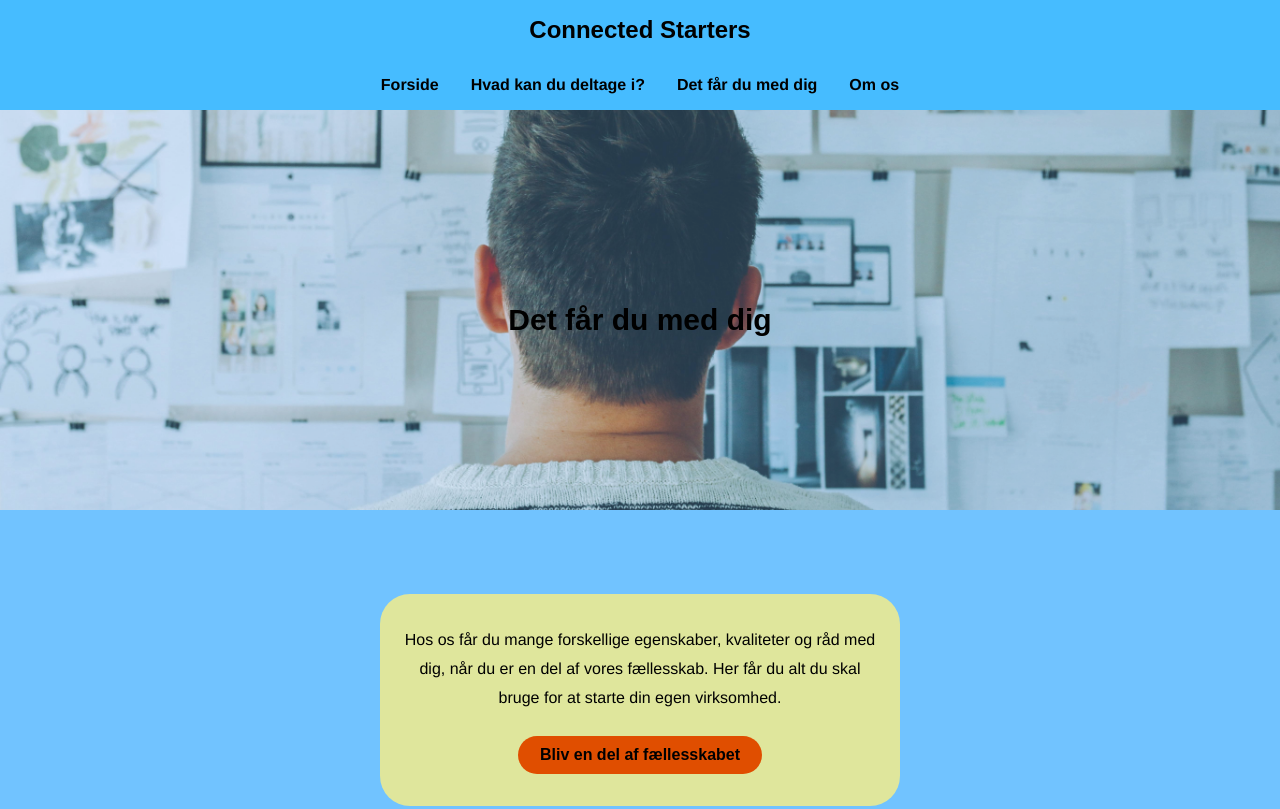
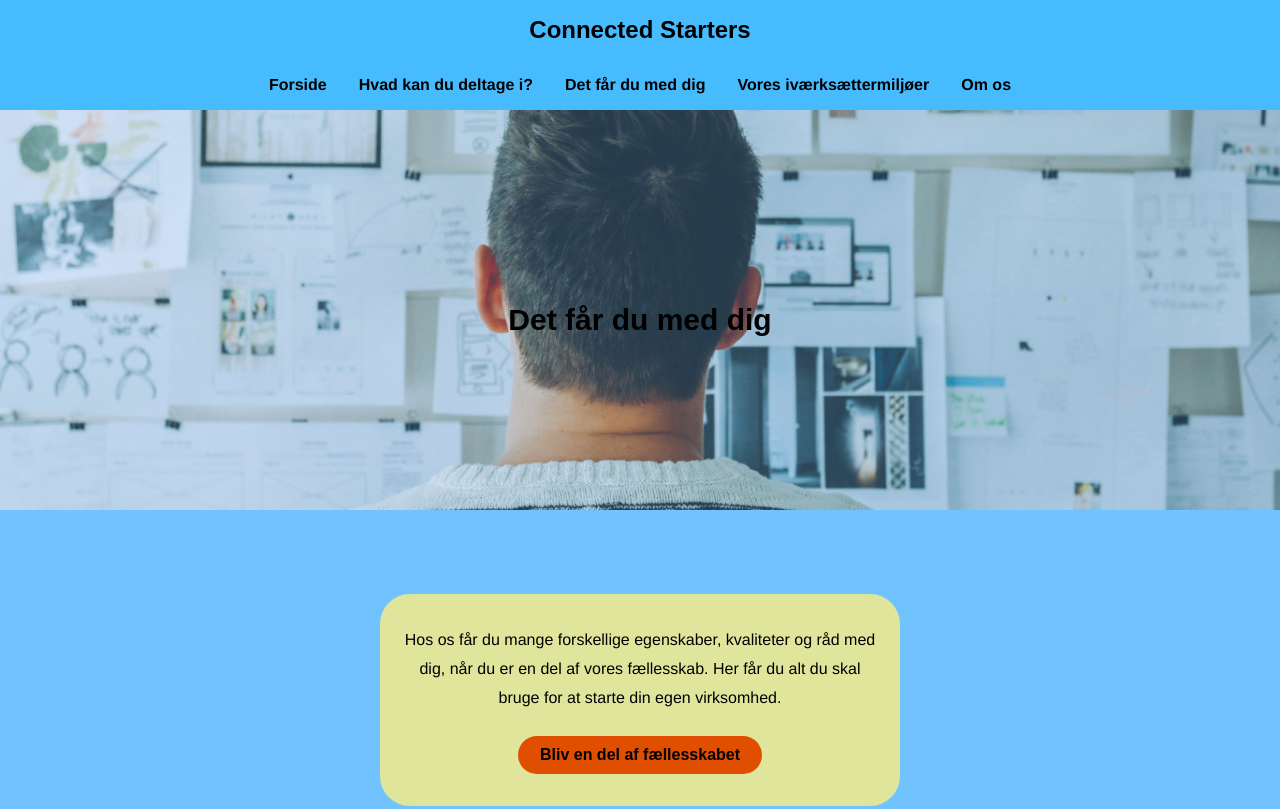
Before and after one commit to Ditte01/1.semestereksamen2025, a plain HTML site: page det får du med dig.html in a window 1280 px wide. Shown: the top 809 px of the page. Drawn offline with Linux system fonts and the light colour scheme.

Commit message:
Underside på navbar

```diff
--- a/det får du med dig.html
+++ b/det får du med dig.html
@@ -26,6 +26,7 @@
             <a href="index.html">Forside</a>
             <a href="hvad%20kan%20du%20deltage%20i.html">Hvad kan du deltage i?</a>
             <a href="det%20får%20du%20med%20dig.html">Det får du med dig</a>
+            <a href="#">Vores iværksættermiljøer</a>
             <a href="#">Om os</a>
         </nav>
 
@@ -35,6 +36,7 @@
         <a href="index.html">Forside</a>
         <a href="hvad%20kan%20du%20deltage%20i.html">Hvad kan du deltage i?</a>
         <a href="det%20får%20du%20med%20dig.html">Det får du med dig</a>
+        <a href="#">Vores iværksættermiljøer</a>
         <a href="#">Om os</a>
     </nav>
 
```
Also changed, not shown: hvad kan du deltage i.html (+2 -0 lines), index.html (+2 -0 lines).
